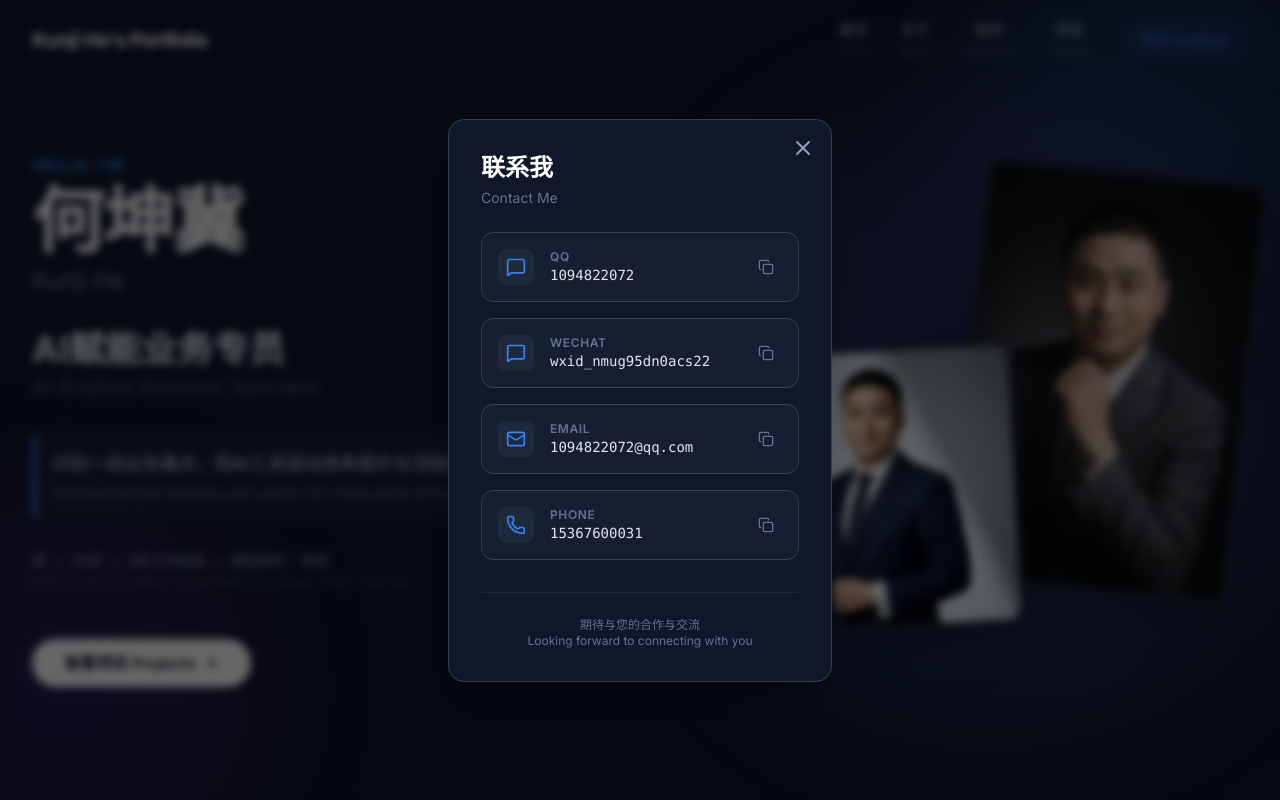
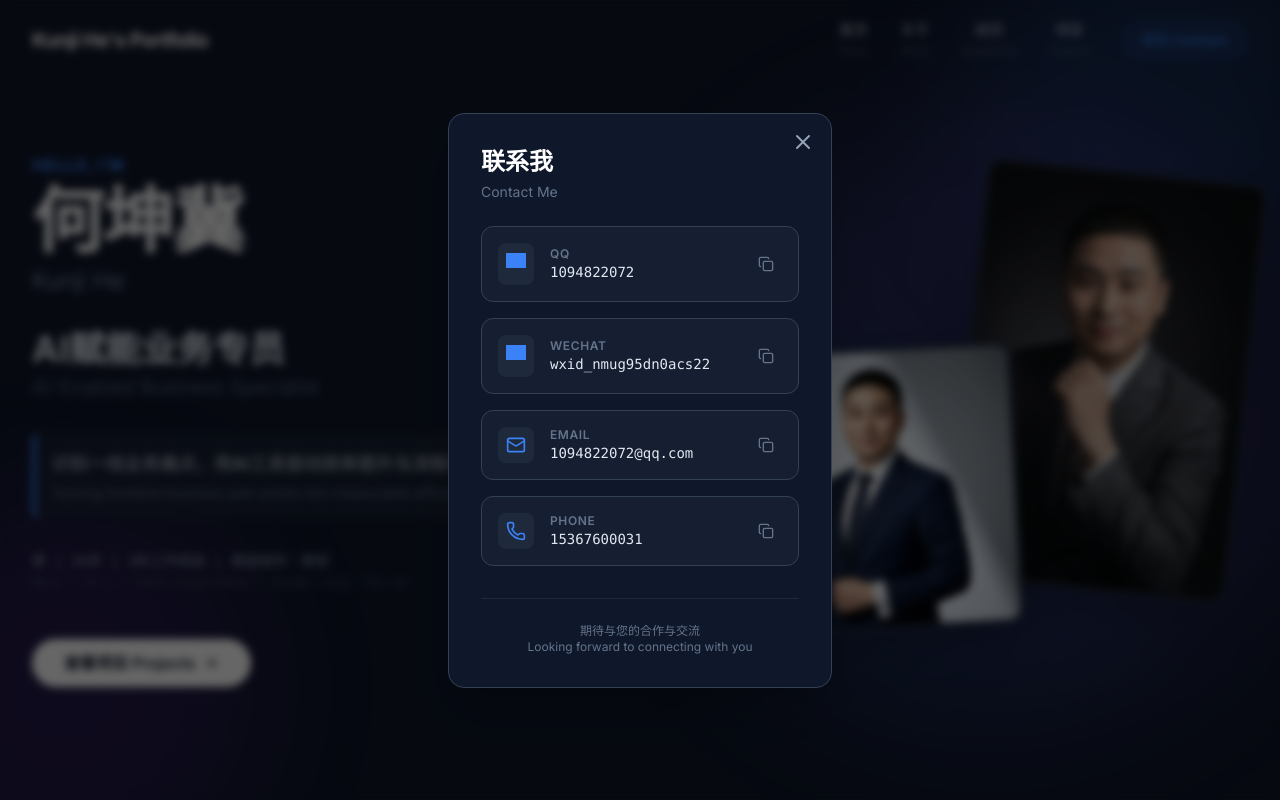
Before and after one commit to redbanchk/Personal-Site, a React (Vite) app: page / in a window 1280 px wide. Both pictures are taken after a click on the button "联系 Contact". Shown: the top 800 px of the page. Built offline with nearby package versions, Linux system fonts and the light colour scheme; grey boxes are pictures that could not be loaded.

Commit message:
统一QQ与微信图标风格

```diff
--- a/components/Navbar.tsx
+++ b/components/Navbar.tsx
@@ -1,6 +1,40 @@
 import React, { useState, useEffect } from 'react';
-import { Menu, X, Mail, Phone, MessageSquare, Copy, Check } from 'lucide-react';
+import { Menu, X, Mail, Phone, Copy, Check } from 'lucide-react';
 import { CONTACT_INFO, PERSONAL_INFO } from '../constants';
+
+const QQIcon: React.FC = () => (
+  <span
+    aria-label="QQ"
+    className="w-5 h-5 inline-block bg-current"
+    style={{
+      maskImage: 'url("https://cdn.simpleicons.org/tencentqq")',
+      WebkitMaskImage: 'url("https://cdn.simpleicons.org/tencentqq")',
+      maskRepeat: 'no-repeat',
+      WebkitMaskRepeat: 'no-repeat',
+      maskPosition: 'center',
+      WebkitMaskPosition: 'center',
+      maskSize: 'contain',
+      WebkitMaskSize: 'contain',
+    }}
+  />
+);
+
+const WeChatIcon: React.FC = () => (
+  <span
+    aria-label="WeChat"
+    className="w-5 h-5 inline-block bg-current"
+    style={{
+      maskImage: 'url("https://cdn.simpleicons.org/wechat")',
+      WebkitMaskImage: 'url("https://cdn.simpleicons.org/wechat")',
+      maskRepeat: 'no-repeat',
+      WebkitMaskRepeat: 'no-repeat',
+      maskPosition: 'center',
+      WebkitMaskPosition: 'center',
+      maskSize: 'contain',
+      WebkitMaskSize: 'contain',
+    }}
+  />
+);
 
 const Navbar: React.FC = () => {
   const [isOpen, setIsOpen] = useState(false);
@@ -30,8 +64,8 @@ const Navbar: React.FC = () => {
   };
 
   const contactItems = [
-    { label: 'QQ', value: CONTACT_INFO.qq, icon: <MessageSquare className="w-5 h-5" /> },
-    { label: 'WeChat', value: CONTACT_INFO.wechat, icon: <MessageSquare className="w-5 h-5" /> },
+    { label: 'QQ', value: CONTACT_INFO.qq, icon: <QQIcon /> },
+    { label: 'WeChat', value: CONTACT_INFO.wechat, icon: <WeChatIcon /> },
     { label: 'Email', value: CONTACT_INFO.email, icon: <Mail className="w-5 h-5" /> },
     { label: 'Phone', value: CONTACT_INFO.phone, icon: <Phone className="w-5 h-5" /> },
   ];
```
